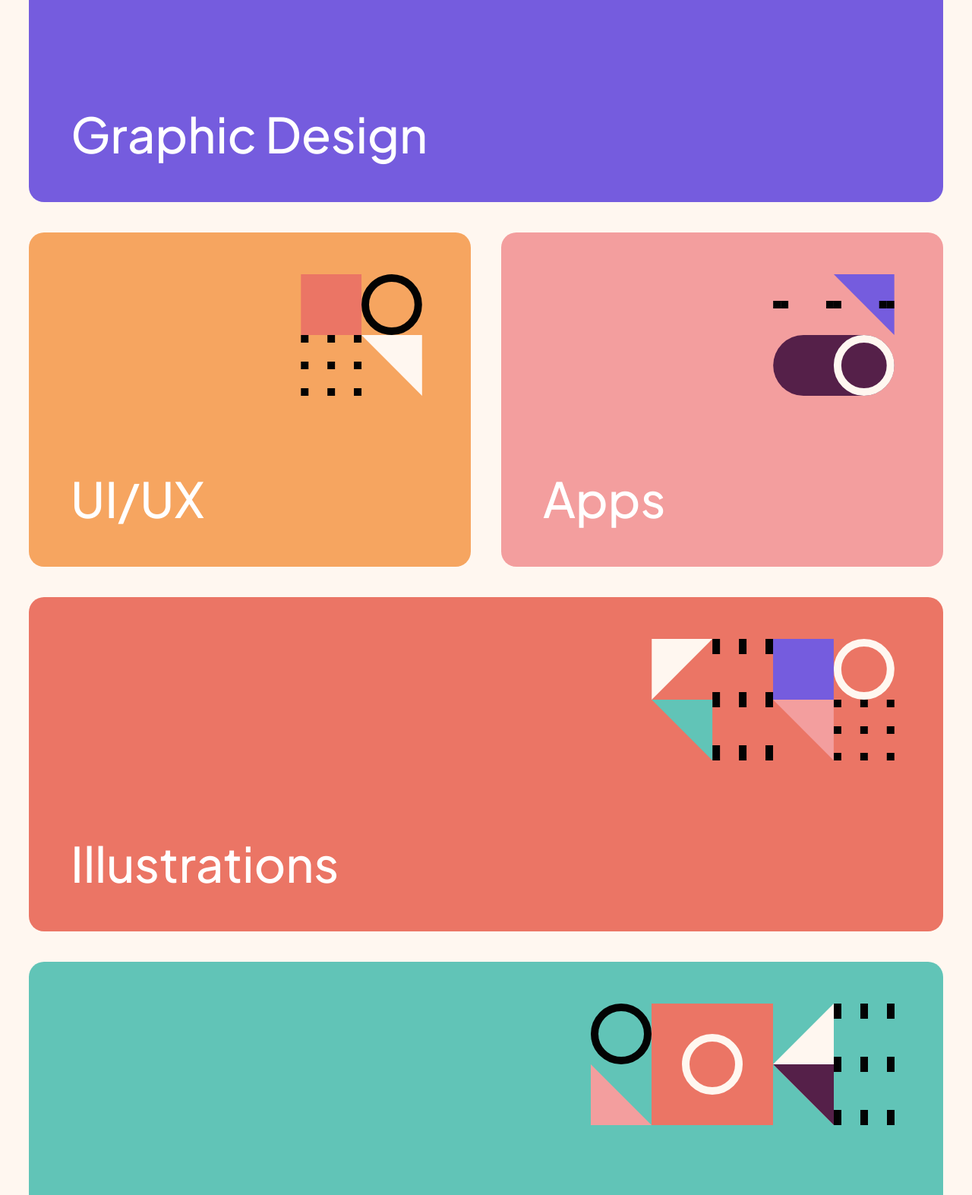
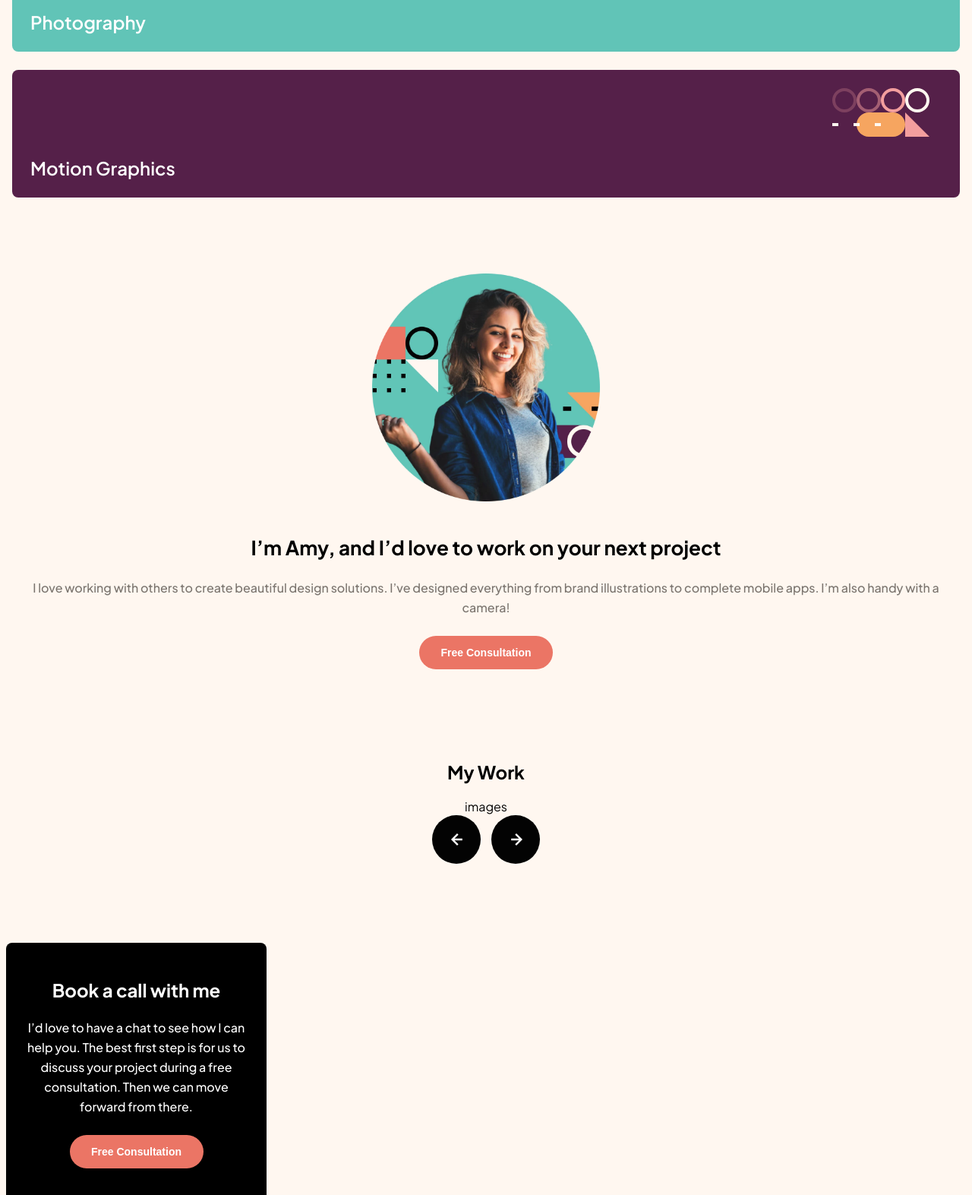
Before and after one commit to LBuchananCates/single-page-design-portfolio, a plain HTML site: page index.html in a window 1280 px wide. Shown: the part 1155-2728 px from the top of the page at 76% size. Drawn offline with Linux system fonts and the light colour scheme.

Commit message:
corrects styles according to figma file

```diff
--- a/design-portfolio.css
+++ b/design-portfolio.css
@@ -31,151 +31,164 @@ body {
 /* HEADER */
 header {
   display: flex;
-  margin: 30px;
+  margin: 8px 8px 0;
   min-width: -webkit-fill-available;
   justify-content: space-between;
 }
 
-main {
-  display: flex;
-  flex-direction: column;
-  gap: 100px;
-}
-
 .main-logo {
-  height: 8rem;
+  height: 48px;
 }
 
 .cta-btn {
   background-color: var(--black);
   color: white;
-  font-size: 2.5rem;
-  border-radius: 60px;
+  border-radius: 28px;
   border: none;
-  width: 30rem;
-  height: 7.5rem;
+  font-size: 14px;
+  font-weight: 600;
+  line-height: 28px;
+  width: 176px;
+  height: 44px;
 }
 
-/* hero */
+/* main */
+main {
+  display: flex;
+  flex-direction: column;
+}
+
 .hero {
-  margin: 16px;
+  display: flex;
+  flex-direction: column;
+  margin: 32px 16px;
   gap: 16px;
 }
 
 .hero__title {
-  color: var(--black);
+  color: var(--Black, #030303);
   text-align: center;
-  font-size: 5.5rem;
+  font-size: 36px;
   font-weight: 700;
-  margin: 70px 0 0;
 }
 
 .hero__content {
   color: var(--gray);
   text-align: center;
-  font-size: 0.9rem;
-  font-weight: 400;
-  line-height: 4.5rem;
-  margin: 40px 110px 0;
+  font-size: 16px;
+  font-weight: 500;
+  line-height: 26px;
+  margin: 0 29px;
 }
 
-/* solutions */
 .solutions {
   display: grid;
   grid-template-columns: repeat(2, 1fr);
-  /* grid-template-rows: NOT NEEDED unless abs necessary */
-  gap: 40px;
-  margin: 0 30px;
+  gap: 24px;
+  margin: 0 8px;
 }
 
 .solutions__item {
   color: white;
-  /* font-size: 2.5rem; relative ems*/
   font-size: 28px;
   font-weight: 500;
-  border-radius: 20px;
+  border-radius: 8px;
   padding: 55px;
   position: relative;
 }
 
 .solutions__item p {
-  font-size: 4rem;
+  font-size: 24px;
+  font-style: normal;
+  font-weight: 600;
   position: absolute;
-  bottom: 50px;
+  bottom: 24px;
+  left: 24px;
 }
 
 .solutions__item:nth-child(1) {
   background-color: var(--vibrant-purple);
-  grid-column: span 2; /* spans 2 columns*/
-  /* height: 30rem; fucks up the font-size */
-  grid-row: span 21;
+  grid-column: span 2;
+  grid-row: span 18;
 }
 
 .solutions__item:nth-child(1) img {
-  height: 25rem;
+  width: 128px;
+  height: 192px;
   position: absolute;
-  right: 4rem;
+  right: 24px;
+  top: 24px;
 }
 
 .solutions__item:nth-child(2) {
   background-color: var(--summer-tangerine);
-  grid-row: span 12;
+  grid-row: span 9;
 }
 
 .solutions__item:nth-child(2) img {
-  height: 10rem;
+  height: 64px;
   position: absolute;
-  right: 4rem;
+  right: 24px;
+  top: 24px;
 }
 
 .solutions__item:nth-child(3) {
   background-color: var(--peach-pink);
-  grid-row: span 12;
+  grid-row: span 9;
 }
 
 .solutions__item:nth-child(3) img {
-  height: 10rem;
+  height: 64px;
   position: absolute;
-  right: 4rem;
+  right: 24px;
+  top: 24px;
 }
 
 .solutions__item:nth-child(4) {
   background-color: var(--salmon-pink);
-  grid-column: span 2; /* spans 2 columns*/
-  grid-row: span 12;
+  grid-column: span 2;
+  grid-row: span 8;
 }
 
 .solutions__item:nth-child(4) img {
-  height: 10rem;
   position: absolute;
-  right: 4rem;
+  width: 128px;
+  height: 64px;
+  flex-shrink: 0;
+  right: 24px;
+  top: 24px;
 }
 
 .solutions__item:nth-child(5) {
   background-color: var(--mint-toothpaste);
-  grid-column: span 2; /* spans 2 columns*/
-  grid-row: span 12;
+  grid-column: span 2;
+  grid-row: span 8;
 }
 
 .solutions__item:nth-child(5) img {
-  height: 10rem;
+  width: 160px;
+  height: 64px;
+  flex-shrink: 0;
   position: absolute;
-  right: 4rem;
+  right: 24px;
+  top: 24px;
 }
 
 .solutions__item:nth-child(6) {
   background-color: var(--maroon-purple);
-  grid-column: span 2; /* spans 2 columns*/
-  grid-row: span 12;
+  grid-column: span 2;
+  grid-row: span 8;
 }
 
 .solutions__item:nth-child(6) img {
-  height: 10rem;
+  width: 160px;
+  height: 64px;
+  flex-shrink: 0;
   position: absolute;
-  right: 4rem;
+  right: 24px;
+  top: 24px;
 }
 
-/* designer */
 .designer {
   display: block;
   text-align: center;
@@ -183,33 +196,37 @@ main {
 }
 
 .designer__avatar {
-  height: 49rem;
+  height: 300px;
 }
 
 .designer__title {
-  font-size: 3.75rem;
-  font-weight: 600;
-  margin: 40px 0px 24px;
+  font-size: 26px;
+  font-style: normal;
+  font-weight: 700;
+  margin: 40px 0px 0px;
 }
 
 .designer__content {
   color: var(--gray);
-  font-size: 0.9rem;
-  line-height: 4.5rem;
-  margin: 50px 15px;
+  font-size: 16px;
+  font-weight: 500;
+  line-height: 26px;
+  margin: 24px 0;
 }
 
-/* portfolio */
 .portfolio {
   text-align: center;
 }
 
-.portfolio__title {
-  font-size: 2rem;
+.portfolio__content {
+  position: relative;
+  margin: 0 auto;
+  background-color: green;
+  height: 100%;
 }
 
-.portfolio__content img {
-  border-radius: 20px;
+.arrows {
+  height: 64px;
 }
 
 .portfolio button {
@@ -217,61 +234,45 @@ main {
   border: none;
 }
 
-/* booking */
+.cta-btn--accent {
+  background-color: var(--salmon-pink);
+  border-radius: 28px;
+  border: none;
+  font-size: 14px;
+  font-weight: 600;
+  line-height: 28px;
+  width: 176px;
+  height: 44px;
+}
+
 .booking {
-  background: black;
+  background-color: black;
   color: white;
-  border-radius: 20px;
-  text-align: center;
-  padding: 48px 24px;
-  margin: 100px 24px 0px;
+  display: flex;
+  flex-direction: column;
+  align-items: center;
+  border-radius: 8px;
   gap: 24px;
+  width: 343px;
+  height: 352px;
+  flex-shrink: 0;
+  margin: 100px 0 40px;
+  font-weight: 500;
+  line-height: 26px;
 }
 
 .booking__title {
-  font-size: 4rem;
-  font-weight: 500;
+  margin: 49px 51px 0;
 }
 
 .booking__content {
-  font-size: 0.8rem;
-  font-weight: 300;
-  line-height: 4rem;
-  margin: 60px 40px;
+  text-align: center;
+  margin: 0 24px;
 }
 
-.cta-btn--accent {
-  background-color: var(--salmon-pink);
-  margin: 24px 60px;
-  font-size: 2.5rem;
-  border-radius: 60px;
-  border: none;
-  width: 30rem;
-  height: 7.5rem;
-}
-
-/* footer */
 footer {
   display: flex;
+  margin: 8px 8px 0;
+  min-width: -webkit-fill-available;
   justify-content: space-between;
-  align-items: center;
-  min-width: -webkit-fill-available;
-  margin: 100px 20px 50px;
 }
-
-@media screen and (min-width: 426px), (max-width: 768px) {
-  .cta-btn:hover {
-    background-color: var(--vibrant-purple);
-  }
-
-  .cta-btn--accent:hover {
-    background-color: var(--summer-tangerine);
-  }
-  /* .solutions {
-    grid-template-columns: repeat(4, 1fr);
-  } */
-
-  /* .designer {
-    display: flex;
-  } */
-}
--- a/index.html
+++ b/index.html
@@ -1,9 +1,17 @@
+<!DOCTYPE html>
+<html lang="en">
+  <head>
+    <meta charset="UTF-8" />
+    <meta name="viewport" content="width=device-width, initial-scale=1.0" />
+  </head>
+
   <!DOCTYPE html>
   <link rel="stylesheet" href="design-portfolio.css" />
   <link
     href="https://fonts.googleapis.com/css2?family=Plus+Jakarta+Sans:wght@300;400;500;600;700&display=swap"
     rel="stylesheet"
   />
+  <meta name="viewport" content="width=device-width, initial-scale=1.0" />
 
   <body>
     <header>
@@ -17,7 +25,7 @@
 
     <main>
       <section class="hero">
-      <h1 class="hero__title">Design Solutions Made Easy</h1>
+        <h1 class="hero__title">Design solutions made easy</h1>
         <p class="hero__content">
           With over ten years of experience in various design disciplines, I’m
           your one-stop shop for your design needs.
@@ -75,38 +83,12 @@
 
       <section class="portfolio">
         <h2 class="portfolio__title">My Work</h2>
-      <div class="portfolio__content">
-        <img
-          class="projects__img"
-          src="./images/amy-project-1.png"
-          alt="purple shapes"
-        />
-        <img
-          class="projects__img"
-          src="./images/amy-project-2.png"
-          alt="icy blue waffle shape"
-        />
-        <img
-          class="projects__img"
-          src="./images/amy-project-3.png"
-          alt="hand holding newspaper"
-        />
-        <img
-          class="projects__img"
-          src="./images/amy-project-4.png"
-          alt="black graphic design book"
-        />
-        <img
-          class="projects__img"
-          src="./images/amy-project-5.png"
-          alt="hand holding smartphone"
-        />
-      </div>
+        <p>images</p>
         <button class="arrow-btn">
-        <img src="./icons/left-arrow.svg" alt="left arrow" />
+          <img src="./icons/left-arrow.svg" alt="left arrow" class="arrows" />
         </button>
         <button class="arrow-btn">
-        <img src="./icons/right-arrow.svg" alt="right arrow" />
+          <img src="./icons/right-arrow.svg" alt="right arrow" class="arrows" />
         </button>
       </section>
 
@@ -129,7 +111,10 @@
       />
       <button class="cta-btn">Free Consultation</button>
     </footer>
+
+    <script src="slider.js"></script>
   </body>
+</html>
 
 <!--
 - View the optimal layout for the site depending on their device's screen size
```
Lines whose indentation alone changed are shown as unchanged.
